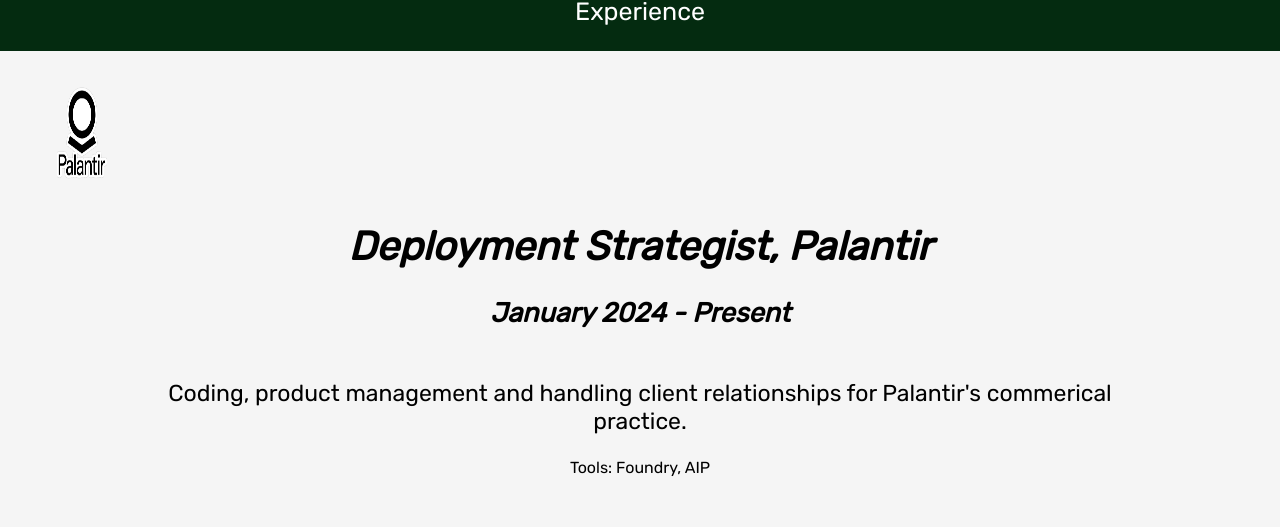
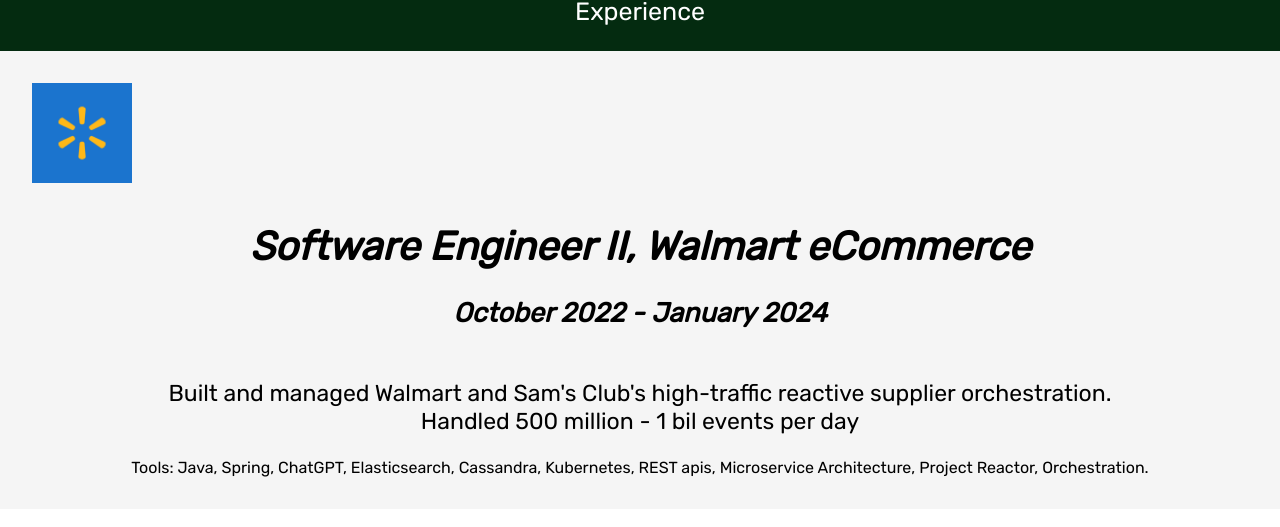
Before and after one commit to vasuvius/personal, a React (Create React App) app in the folder personal/: page /resume in a window 1280 px wide. Shown: the part 111-638 px from the top of the page. Built offline with nearby package versions, Linux system fonts and the light colour scheme.

Commit message:
Taking out Palantir for now

```diff
--- a/personal/src/components/resume.js
+++ b/personal/src/components/resume.js
@@ -3,19 +3,10 @@ import walmartLogo from "../images/walmartLogo.jpg";
 import robertsonLogo from "../images/robertsonLab.jpg";
 import dartmouthLogo from "../images/dartmouthLogo.jpg";
 import studymaker from "../images/studymaker.jpg";
-import palantirLogo from "../images/palantir.jpg";
 
 export default class Resume extends Component {
     render(){
         const res = [
-            {
-                "title": "Deployment Strategist, Palantir",
-                "date": "January 2024 - Present",
-                "desc":"Coding, product management and handling client relationships for Palantir's commerical practice.",
-                "tools": "Tools: Foundry, AIP",
-                "styling":"text-section sec",
-                "img":palantirLogo
-        },
             {
                 "title": "Software Engineer II, Walmart eCommerce",
                 "date": "October 2022 - January 2024",
```
